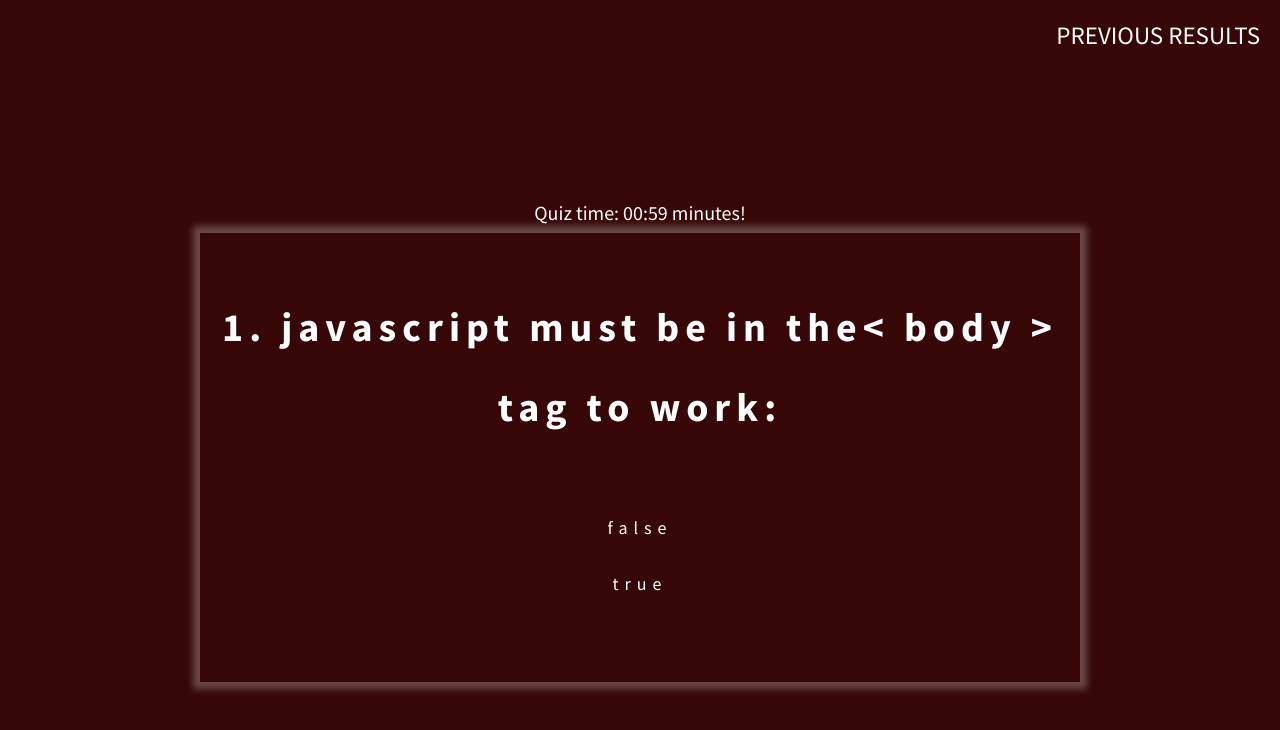
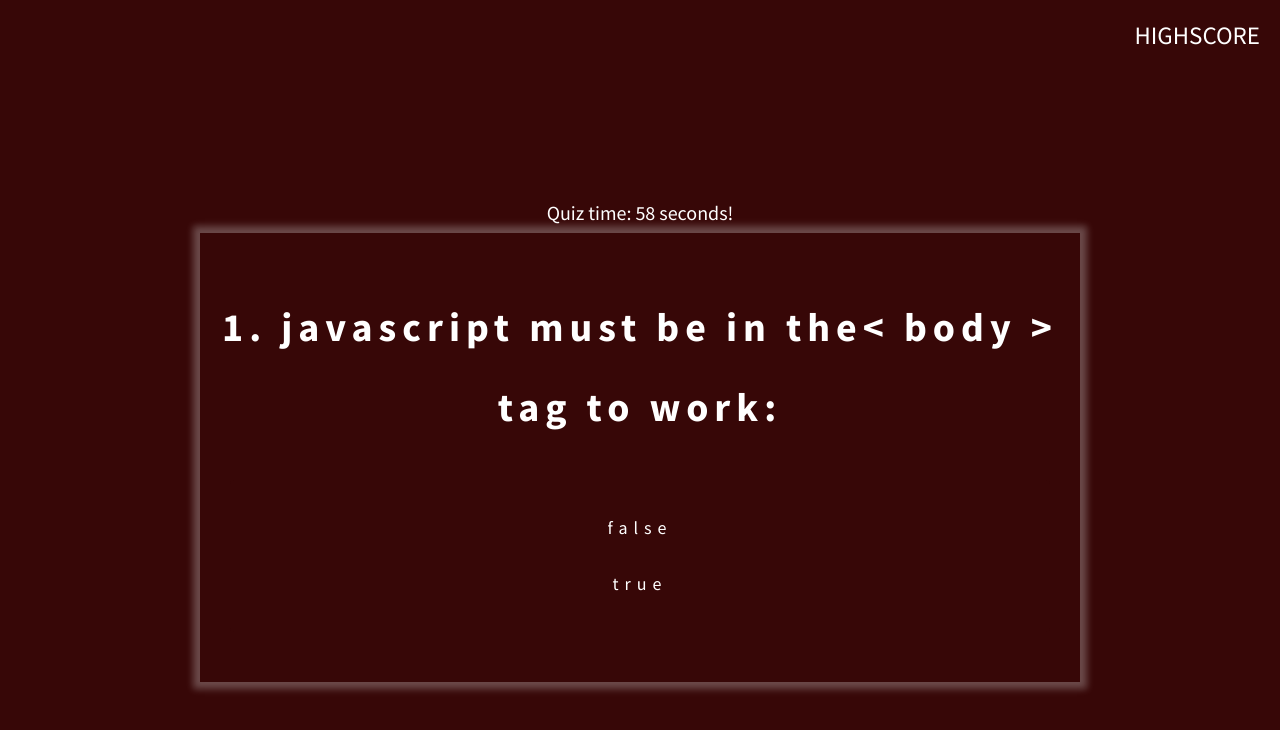
Before and after one commit to mohamedisaaq0/4-code-quiz, a plain HTML site: page index.html in a window 1280 px wide. Both pictures are taken after a click on the button "START". Drawn offline with Linux system fonts and the light colour scheme.

Commit message:
fixed the timer issue

```diff
--- a/assests/js/javascript.js
+++ b/assests/js/javascript.js
@@ -16,7 +16,8 @@ var score = 0;
 
 var FullnameContainer = document.getElementById("full-name")
 var scoreContainer = document.getElementById("score-number")
-
+var highscore = document.getElementById("highscore")
+var timeValue = 60
 //TODO: remove local storage
 
 // current question index
@@ -80,14 +81,11 @@ const questions = [
 
 ];
 
-
-
 // event handler function to handle click events in question section
 const handleOptionClick = (event) => {
   console.log("clicked somewhere in question section");
 
   // get current target
-  const currentTarget = event.currentTarget;
 
   // get target
   const target = event.target;
@@ -105,13 +103,15 @@ const handleOptionClick = (event) => {
     console.log(value)
     if(value === "true"){
       score++;
-    };
+    } else if (value === "false"){
+      timeValue -= 10;
+    }
 
     const result = {
       question,
       value
     };
-    console.log(score)
+    console.log(result)
 
     // store answer in local storage
     localStorage.setItem("score", JSON.stringify(score));
@@ -138,7 +138,7 @@ const handleOptionClick = (event) => {
 const handleFormSubmit = (event) => {
   event.preventDefault();
   // get full name from input
-  clearInterval();
+
   const fullName = document.getElementById("full-name").value;
  console.log(fullName);
   // validate
@@ -154,8 +154,6 @@ const handleFormSubmit = (event) => {
     // push the results back to LS
     storeInLS("allResults", result);
 
-    // clear Results
-    // localStorage.removeItem("score");
 
     // remove form
     document.getElementById("feedback-form").remove();
@@ -176,6 +174,12 @@ const handleFormSubmit = (event) => {
     alert("Please enter your intials!");
   }
 };
+highscore.addEventListener("click", function(event){
+  event.preventDefault();
+  console.log("hi")
+
+})
+
 
 // function to render the results
 const renderResults = () => {
@@ -232,6 +236,7 @@ const renderForm = () => {
 const renderQuestion = () => {
   console.log("render question");
 
+
   // get current question
   const currentQuestion = questions[questionIndex];
 
@@ -272,6 +277,8 @@ const renderQuestion = () => {
 
   // add event listener on question section
   section.addEventListener("click", handleOptionClick);
+
+  startTime()
 };
 
 
@@ -318,7 +325,7 @@ const storeInLS = (key, value) => {
   const arrayFromLS = JSON.parse(localStorage.getItem(key));
 
   // push answer in to array
-  // arrayFromLS.push(value);
+     arrayFromLS.push(value);
 
   // set feedbackResults in LS
   localStorage.setItem(key, JSON.stringify(arrayFromLS));
@@ -341,34 +348,31 @@ const handleStartButtonClick = () => {
   renderQuestion();
 
 
-  startTime(60,timeEl)
+
 
 };
 
 
-const startTime = (duration, display) => {
-  var timer = duration, minutes, seconds;
-  var timerInterval = setInterval(function () {
-      minutes = parseInt(timer / 60, 10);
-      seconds = parseInt(timer % 60, 10);
+const startTime = () => {
+  var timeInterval = setInterval(function () {
 
-      minutes = minutes < 10 ? "0" + minutes : minutes;
-      seconds = seconds < 10 ? "0" + seconds : seconds;
 
-      display.textContent = minutes + ":" + seconds;
+    timeValue--;
+    console.log(timeValue);
 
-      if (--timer < 0) {
-        clearInterval(timerInterval);
-          timer = duration;
-          alert("Time is up!!")
+
+    if (timeValue === 0) {
+        alert("Time is up!!");
           removeBanner();
           removeQuestion();
           renderForm();
           removeTimer();
-      }
+          clearInterval()
+    }
+    timeEl.textContent = timeValue
+  },1000);
+}
 
-  }, 1000);
-}
 
 // add event listener to start button
 startButton.addEventListener("click", handleStartButtonClick);
--- a/index.html
+++ b/index.html
@@ -15,14 +15,15 @@
   <body>
     <nav class="nav-container">
         <a
-          href="#fullnamediv"
+          href=""
           class="animate__animated animate__fadeInDown nav-link"
-          >previous results</a
+          id="highscore"
+          >Highscore</a
         >
       </nav>
     <main class="main" id="main">
         <div class="timer"
-        style="text-align:center">Quiz time: <span id="time">01:00</span> minutes!</div>
+        style="text-align:center">Quiz time: <span id="time">60</span> seconds!</div>
       <!-- banner section -->
       <section class="content-section" id="banner">
         <h1 class="content-section-title">JavaScript Fundamentals Quiz</h1>
```
